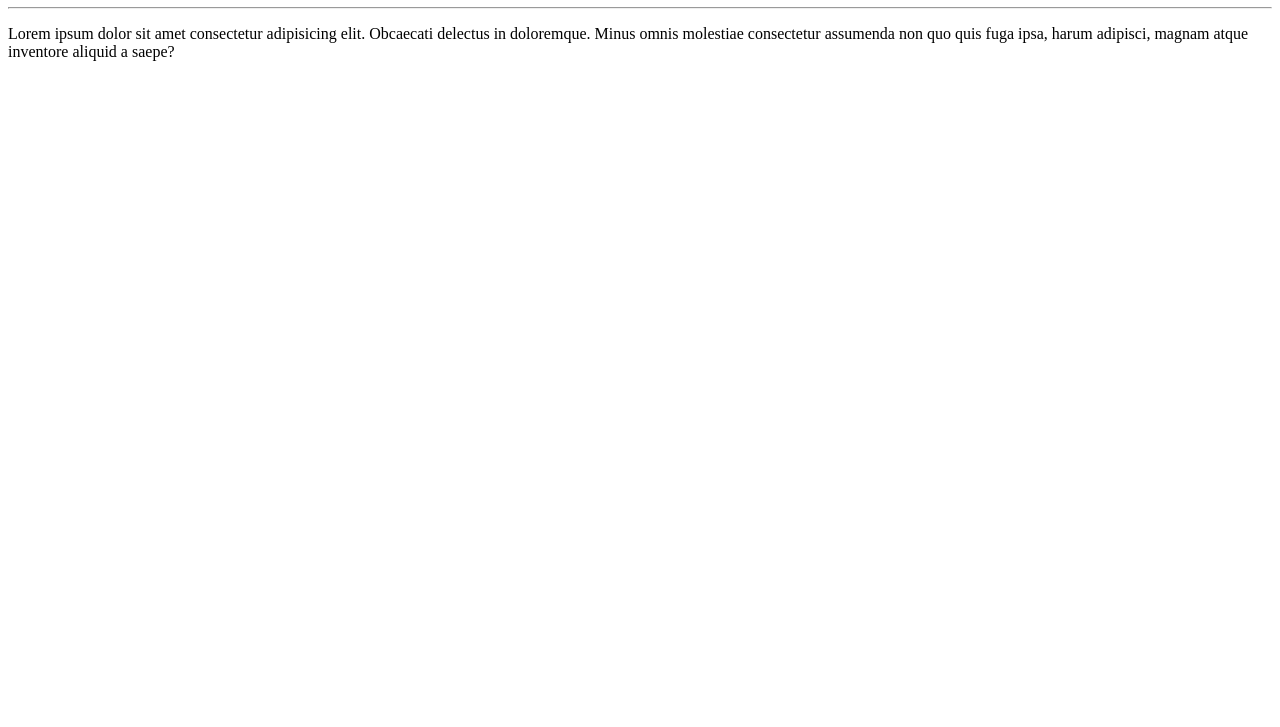
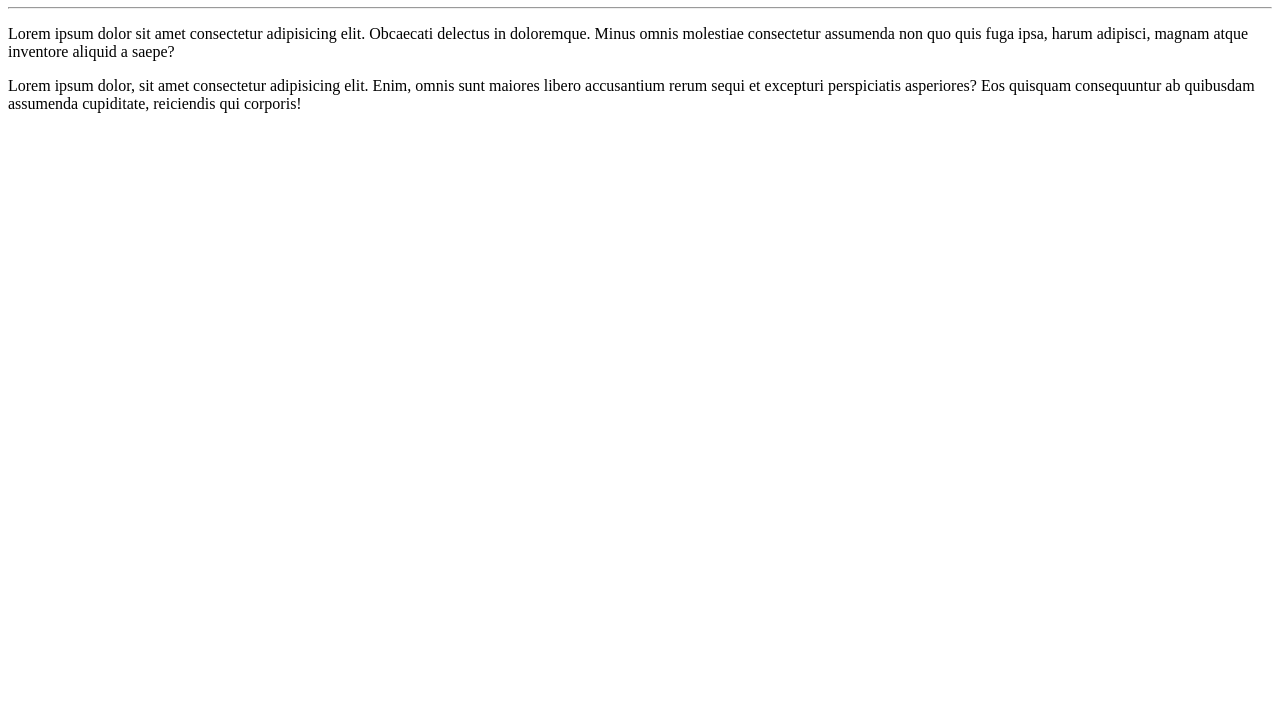
Before and after one commit to rebecafloriano/Wordpress, a plain HTML site: page GitTeste/index.html in a window 1280 px wide. Shown: the part 73-800 px from the top of the page. Drawn offline with Linux system fonts and the light colour scheme.

Commit message:
mais um parágrafo

```diff
--- a/GitTeste/index.html
+++ b/GitTeste/index.html
@@ -9,5 +9,6 @@
     <h1>Olá</h1>
     <hr>
     <p>Lorem ipsum dolor sit amet consectetur adipisicing elit. Obcaecati delectus in doloremque. Minus omnis molestiae consectetur assumenda non quo quis fuga ipsa, harum adipisci, magnam atque inventore aliquid a saepe?</p>
+    <p>Lorem ipsum dolor, sit amet consectetur adipisicing elit. Enim, omnis sunt maiores libero accusantium rerum sequi et excepturi perspiciatis asperiores? Eos quisquam consequuntur ab quibusdam assumenda cupiditate, reiciendis qui corporis!</p>
 </body>
 </html>
```
